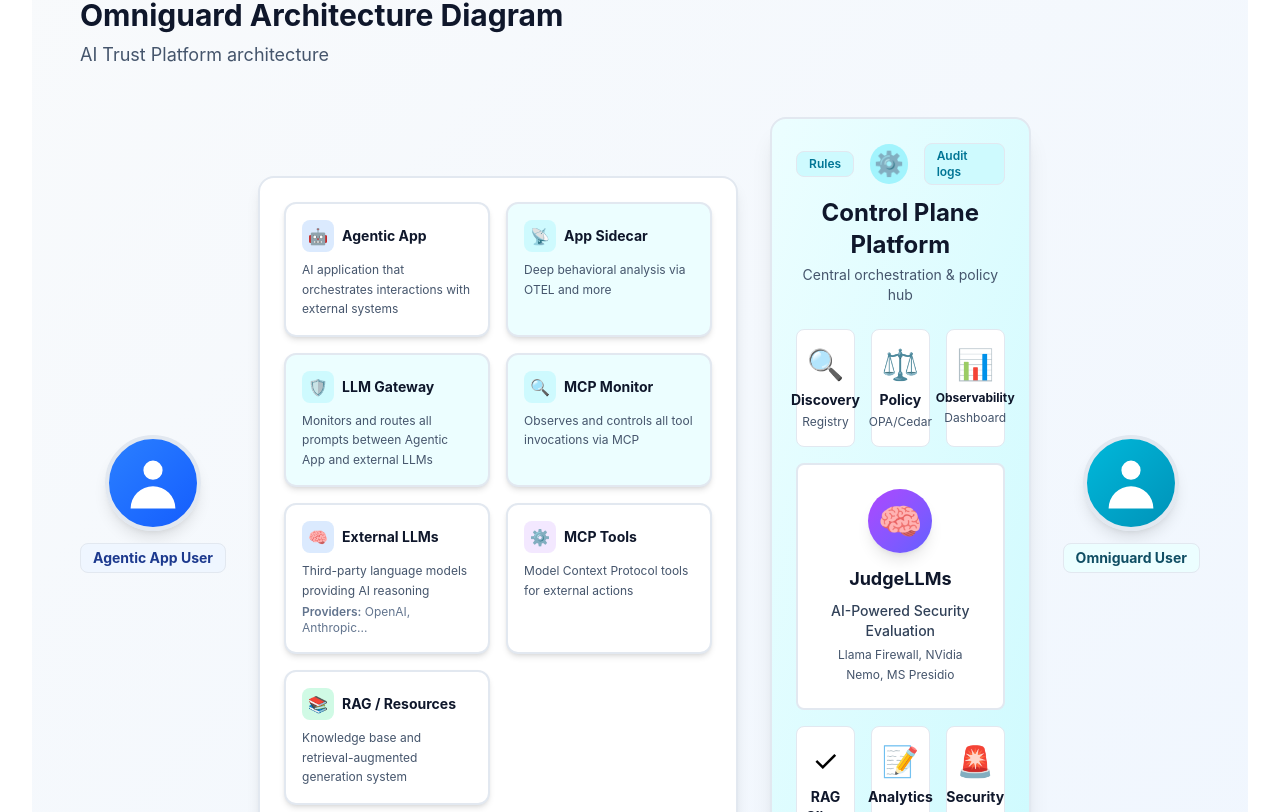
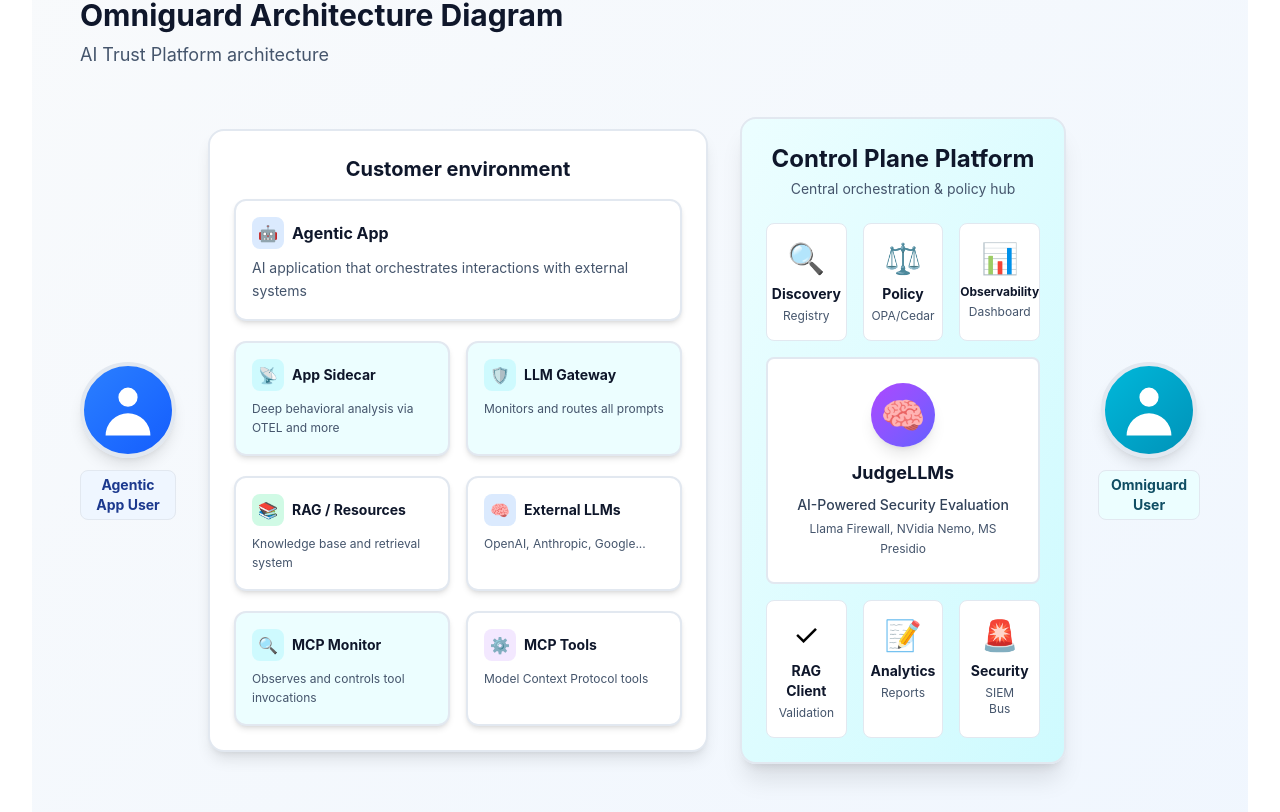
Before and after one commit to shefing/shefing-aitruism, a Next.js app: page / in a window 1280 px wide. Shown: the part 588-1400 px from the top of the page. Built offline with nearby package versions, Linux system fonts and the light colour scheme.

Commit message:
refactor: redistribute width between sections in user environment
Adjust widths to balance Customer and Control Plane sections.

#VERCEL_SKIP

Co-authored-by: Philippe Cohen <4303547+philjoseph@users.noreply.github.com>

```diff
--- a/components/user-environment.tsx
+++ b/components/user-environment.tsx
@@ -104,23 +104,23 @@ export function UserEnvironmentDiagram() {
           </div>
         </div>
 
-        {/* Left Side - All Component Boxes in 2-column grid */}
-        <div className="bg-white rounded-2xl p-6 border-2 border-slate-300 shadow-lg" style={{ width: '480px' }}>
-          <div className="grid grid-cols-2 gap-4">
-            {/* Agentic App */}
+        <div className="bg-white rounded-2xl p-6 border-2 border-slate-300 shadow-lg flex-shrink-0" style={{ width: '500px', minHeight: '600px' }}>
+          <h3 className="text-xl font-bold text-slate-900 mb-4 text-center">Customer environment</h3>
+
+          <div className="flex flex-col gap-5">
             <div className="bg-white border-2 border-blue-500 rounded-xl p-4 shadow-md hover:shadow-lg transition-shadow">
               <div className="flex items-center gap-2 mb-2">
                 <div className="w-8 h-8 bg-blue-100 rounded-lg flex items-center justify-center">
                   <span className="text-blue-600 font-bold text-base">🤖</span>
                 </div>
-                <h3 className="text-sm font-bold text-slate-900">Agentic App</h3>
+                <h3 className="text-base font-bold text-slate-900">Agentic App</h3>
               </div>
-              <p className="text-slate-600 text-xs leading-relaxed">
+              <p className="text-slate-600 text-sm leading-relaxed">
                 AI application that orchestrates interactions with external systems
               </p>
             </div>
 
-            {/* App Sidecar */}
+            <div className="grid grid-cols-2 gap-4">
               <div className="bg-cyan-50 border-2 border-cyan-500 rounded-xl p-4 shadow-md hover:shadow-lg transition-shadow">
                 <div className="flex items-center gap-2 mb-2">
                   <div className="w-8 h-8 bg-cyan-100 rounded-lg flex items-center justify-center">
@@ -133,7 +133,6 @@ export function UserEnvironmentDiagram() {
                 </p>
               </div>
 
-            {/* LLM Gateway */}
               <div className="bg-cyan-50 border-2 border-cyan-500 rounded-xl p-4 shadow-md hover:shadow-lg transition-shadow">
                 <div className="flex items-center gap-2 mb-2">
                   <div className="w-8 h-8 bg-cyan-100 rounded-lg flex items-center justify-center">
@@ -142,11 +141,38 @@ export function UserEnvironmentDiagram() {
                   <h3 className="text-sm font-bold text-slate-900">LLM Gateway</h3>
                 </div>
                 <p className="text-slate-600 text-xs leading-relaxed">
-                Monitors and routes all prompts between Agentic App and external LLMs
+                  Monitors and routes all prompts
+                </p>
+              </div>
+            </div>
+
+            <div className="grid grid-cols-2 gap-4">
+              <div className="bg-white border-2 border-emerald-500 rounded-xl p-4 shadow-md hover:shadow-lg transition-shadow">
+                <div className="flex items-center gap-2 mb-2">
+                  <div className="w-8 h-8 bg-emerald-100 rounded-lg flex items-center justify-center">
+                    <span className="text-base">📚</span>
+                  </div>
+                  <h3 className="text-sm font-bold text-slate-900">RAG / Resources</h3>
+                </div>
+                <p className="text-slate-600 text-xs leading-relaxed">
+                  Knowledge base and retrieval system
                 </p>
               </div>
 
-            {/* MCP Monitor */}
+              <div className="bg-white border-2 border-blue-400 rounded-xl p-4 shadow-md hover:shadow-lg transition-shadow">
+                <div className="flex items-center gap-2 mb-2">
+                  <div className="w-8 h-8 bg-blue-100 rounded-lg flex items-center justify-center">
+                    <span className="text-base">🧠</span>
+                  </div>
+                  <h3 className="text-sm font-bold text-slate-900">External LLMs</h3>
+                </div>
+                <p className="text-slate-600 text-xs leading-relaxed">
+                  OpenAI, Anthropic, Google...
+                </p>
+              </div>
+            </div>
+
+            <div className="grid grid-cols-2 gap-4">
               <div className="bg-cyan-50 border-2 border-cyan-500 rounded-xl p-4 shadow-md hover:shadow-lg transition-shadow">
                 <div className="flex items-center gap-2 mb-2">
                   <div className="w-8 h-8 bg-cyan-100 rounded-lg flex items-center justify-center">
@@ -155,27 +181,10 @@ export function UserEnvironmentDiagram() {
                   <h3 className="text-sm font-bold text-slate-900">MCP Monitor</h3>
                 </div>
                 <p className="text-slate-600 text-xs leading-relaxed">
-                Observes and controls all tool invocations via MCP
+                  Observes and controls tool invocations
                 </p>
               </div>
 
-            {/* External LLMs */}
-            <div className="bg-white border-2 border-blue-400 rounded-xl p-4 shadow-md hover:shadow-lg transition-shadow">
-              <div className="flex items-center gap-2 mb-2">
-                <div className="w-8 h-8 bg-blue-100 rounded-lg flex items-center justify-center">
-                  <span className="text-base">🧠</span>
-                </div>
-                <h3 className="text-sm font-bold text-slate-900">External LLMs</h3>
-              </div>
-              <p className="text-slate-600 text-xs leading-relaxed mb-1">
-                Third-party language models providing AI reasoning
-              </p>
-              <div className="text-xs text-slate-500">
-                <span className="font-semibold">Providers:</span> OpenAI, Anthropic...
-              </div>
-            </div>
-
-            {/* MCP Tools */}
               <div className="bg-white border-2 border-purple-500 rounded-xl p-4 shadow-md hover:shadow-lg transition-shadow">
                 <div className="flex items-center gap-2 mb-2">
                   <div className="w-8 h-8 bg-purple-100 rounded-lg flex items-center justify-center">
@@ -184,45 +193,20 @@ export function UserEnvironmentDiagram() {
                   <h3 className="text-sm font-bold text-slate-900">MCP Tools</h3>
                 </div>
                 <p className="text-slate-600 text-xs leading-relaxed">
-                Model Context Protocol tools for external actions
-              </p>
-            </div>
-
-            {/* RAG / Resources */}
-            <div className="bg-white border-2 border-emerald-500 rounded-xl p-4 shadow-md hover:shadow-lg transition-shadow">
-              <div className="flex items-center gap-2 mb-2">
-                <div className="w-8 h-8 bg-emerald-100 rounded-lg flex items-center justify-center">
-                  <span className="text-base">📚</span>
-                </div>
-                <h3 className="text-sm font-bold text-slate-900">RAG / Resources</h3>
-              </div>
-              <p className="text-slate-600 text-xs leading-relaxed">
-                Knowledge base and retrieval-augmented generation system
+                  Model Context Protocol tools
                 </p>
               </div>
             </div>
           </div>
-
-        <div className="flex-1 bg-gradient-to-br from-cyan-50 to-cyan-100 rounded-2xl p-6 border-2 border-cyan-500 shadow-xl">
-          <div className="flex items-center justify-center gap-4 mb-3">
-            <div className="px-3 py-1 bg-cyan-100 border border-cyan-400 rounded-lg text-cyan-700 text-xs font-semibold">
-              Rules
-            </div>
-            <div className="w-10 h-10 bg-cyan-200 rounded-full flex items-center justify-center">
-              <span className="text-2xl">⚙️</span>
-            </div>
-            <div className="px-3 py-1 bg-cyan-100 border border-cyan-400 rounded-lg text-cyan-700 text-xs font-semibold">
-              Audit logs
-            </div>
         </div>
 
+        <div className="bg-gradient-to-br from-cyan-50 to-cyan-100 rounded-2xl p-6 border-2 border-cyan-500 shadow-xl" style={{ width: '700px', minHeight: '600px' }}>
           <div className="text-center mb-6">
             <h3 className="text-2xl font-bold text-slate-900 mb-1">Control Plane Platform</h3>
             <p className="text-slate-600 text-sm">Central orchestration & policy hub</p>
           </div>
 
           <div className="grid grid-cols-3 gap-4">
-            {/* Row 1: Discovery, Policy, Observability */}
             <div className="bg-white rounded-lg p-4 border border-slate-300 hover:shadow-md transition-shadow">
               <div className="flex flex-col items-center text-center">
                 <span className="text-3xl mb-2">🔍</span>
@@ -260,7 +244,6 @@ export function UserEnvironmentDiagram() {
               </div>
             </div>
 
-            {/* Row 3: RAG Client, Analytics, Security */}
             <div className="bg-white rounded-lg p-4 border border-slate-300 hover:shadow-md transition-shadow">
               <div className="flex flex-col items-center text-center">
                 <span className="text-3xl mb-2">✓</span>
@@ -298,51 +281,11 @@ export function UserEnvironmentDiagram() {
           </div>
         </div>
 
-        {/* SVG Connections Overlay - Hidden for now */}
         <div className="absolute inset-0 pointer-events-none">
           {renderSVGConnections()}
         </div>
-
-        {/* Tooltips - Hidden since arrows are hidden */}
-        {hoveredFlow === 'llm-flow' && (
-          <div className="absolute top-4 left-64 z-30 bg-white rounded-lg p-3 shadow-lg border border-blue-200 w-52">
-            <div className="text-sm font-bold text-blue-600 mb-1">Prompts & Responses</div>
-            <p className="text-xs text-slate-600">Agentic App → LLM Gateway → External LLMs</p>
-          </div>
-        )}
-        {hoveredFlow === 'mcp-flow' && (
-          <div className="absolute top-40 left-48 z-30 bg-white rounded-lg p-3 shadow-lg border border-purple-200 w-52">
-            <div className="text-sm font-bold text-purple-600 mb-1">Tool Calls & Execution</div>
-            <p className="text-xs text-slate-600">Agentic App → MCP Monitor → MCP Tools</p>
-          </div>
-        )}
-        {hoveredFlow === 'rag-flow' && (
-          <div className="absolute bottom-32 left-64 z-30 bg-white rounded-lg p-3 shadow-lg border border-emerald-200 w-52">
-            <div className="text-sm font-bold text-emerald-600 mb-1">Knowledge Queries</div>
-            <p className="text-xs text-slate-600">Agentic App queries RAG/Resources for knowledge retrieval</p>
-          </div>
-        )}
-        {hoveredFlow === 'cp-to-gw' && (
-          <div className="absolute top-12 right-96 z-30 bg-white rounded-lg p-3 shadow-lg border border-orange-200 w-52">
-            <div className="text-sm font-bold text-orange-600 mb-1">Policy Control</div>
-            <p className="text-xs text-slate-600">Control Plane monitors and controls LLM Gateway</p>
-          </div>
-        )}
-        {hoveredFlow === 'cp-to-monitor' && (
-          <div className="absolute top-1/2 left-1/2 transform -translate-x-1/2 -translate-y-1/2 z-30 bg-white rounded-lg p-3 shadow-lg border border-amber-200 w-52">
-            <div className="text-sm font-bold text-amber-600 mb-1">Policy Control</div>
-            <p className="text-xs text-slate-600">Control Plane controls MCP Monitor</p>
-          </div>
-        )}
-        {hoveredFlow === 'cp-to-rag' && (
-          <div className="absolute bottom-16 right-96 z-30 bg-white rounded-lg p-3 shadow-lg border border-rose-200 w-52">
-            <div className="text-sm font-bold text-rose-600 mb-1">Validation Queries</div>
-            <p className="text-xs text-slate-600">Control Plane queries RAG for validation</p>
-          </div>
-        )}
       </div>
 
-      {/* Data Flows Legend */}
       <div className="bg-white rounded-lg border border-slate-200 p-8 mt-12">
         <h3 className="text-lg font-bold text-slate-900 mb-6">Data Flows</h3>
         <div className="grid grid-cols-1 md:grid-cols-4 gap-6">
```
Lines whose indentation alone changed are shown as unchanged.
